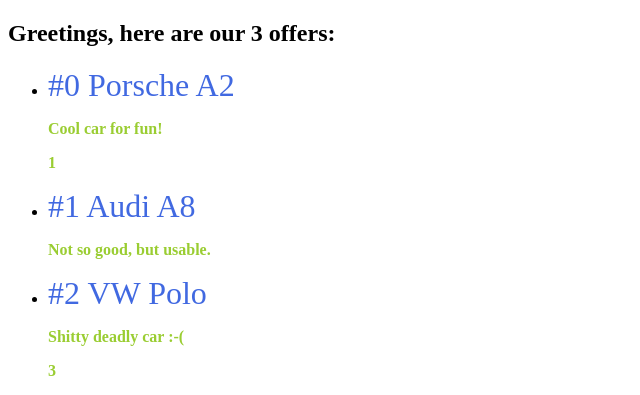
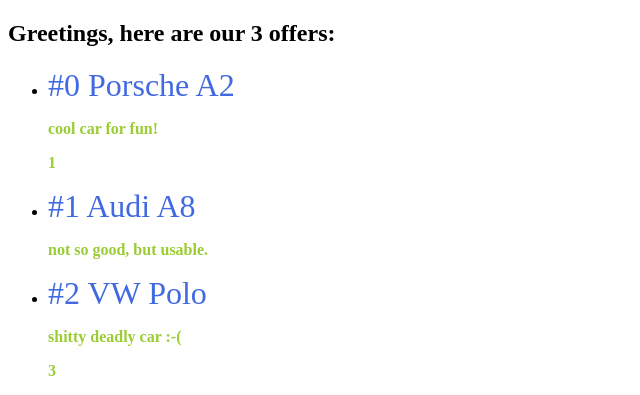
Before and after one commit to xafero/Cornered, a website: page CarHtmlApp/public_html/index.html in a window 1280 px wide. Shown: the top 395 px of the page, 0-640 px from the left. Drawn offline with nearby package versions, Linux system fonts and the light colour scheme.

Commit message:
Used one filter for outputting lowercase letters

```diff
--- a/CarHtmlApp/public_html/index.html
+++ b/CarHtmlApp/public_html/index.html
@@ -18,7 +18,7 @@
         <ul>
             <li ng-repeat="car in cars">
                 <span class="name">#{{$index}} {{car.name}}</span>
-                <p class="desc">{{car.snippet}}</p>
+                <p class="desc">{{car.snippet | lowercase}}</p>
                 <p class="desc" ng-bind="car.weight" />
             </li>
         </ul>
```
